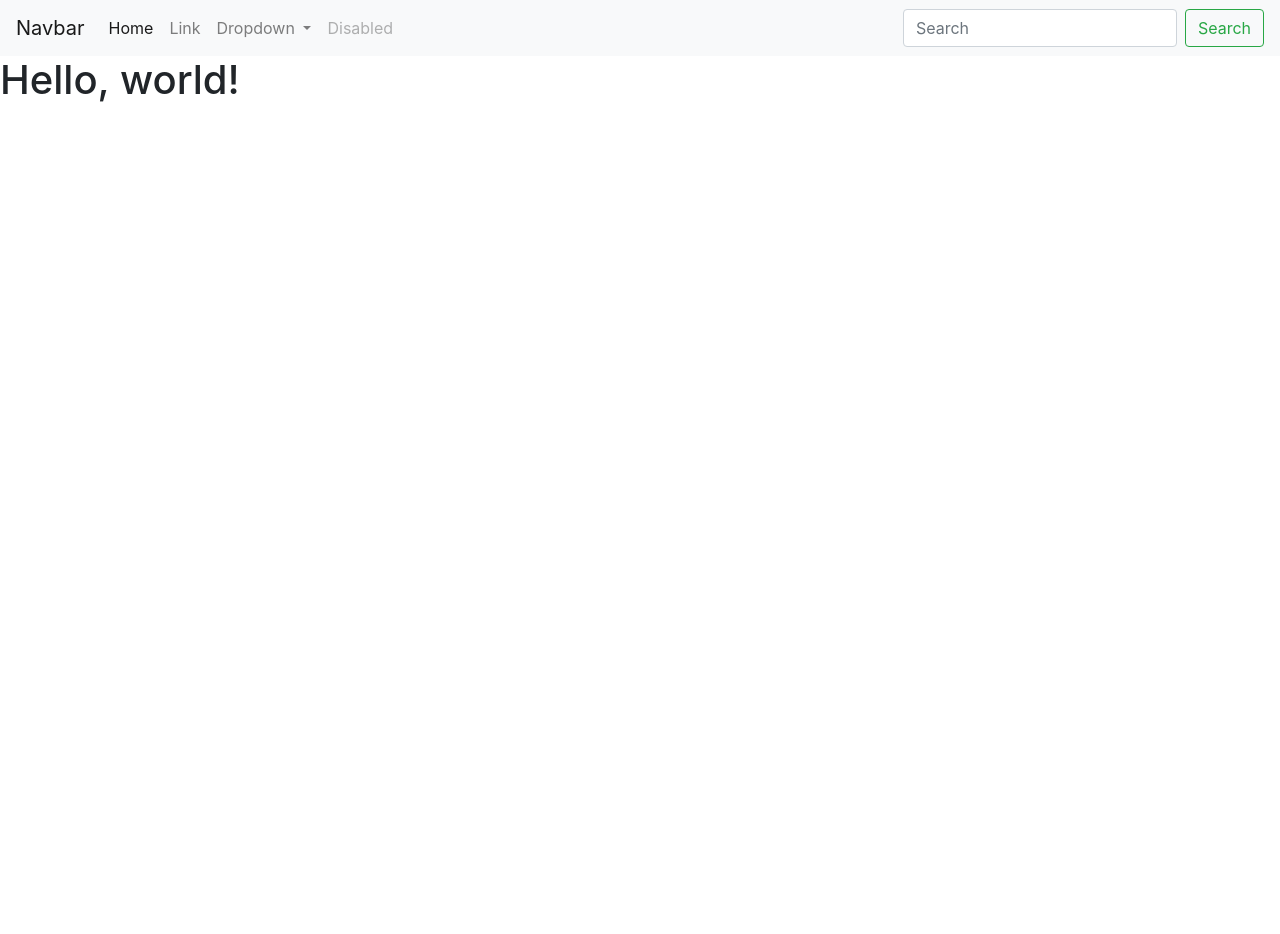
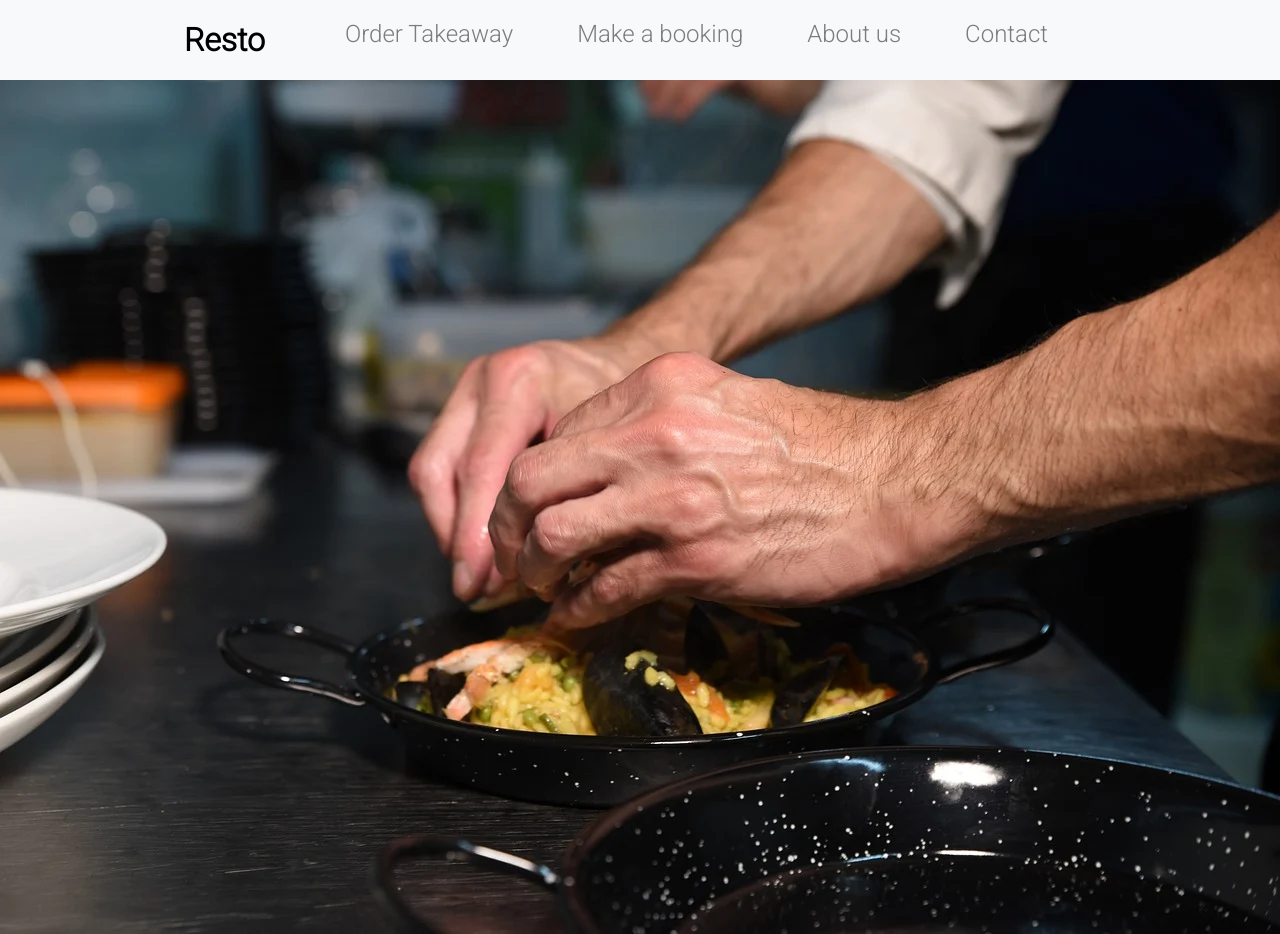
Before and after one commit to redista/Restaurant, a plain HTML site: page root/index.html in a window 1280 px wide. Before the commit the page ends 800 px from the top, so only its background shows below. Drawn offline with nearby package versions, Linux system fonts and the light colour scheme.

Commit message:
main stuff

```diff
--- /dev/null
+++ b/root/css/main.css
@@ -0,0 +1,29 @@
+body {
+    font-size: 100%;
+}
+#nav-name, .nav-link {
+    color: black;
+    font-family: "Roboto", sans-serif;
+}
+#nav-name {
+    font-size: 2em;
+    font-weight: bold;
+}
+.nav-link {
+    font-size: 1.5rem;
+    margin-right: 2em;
+}
+.navbar-nav {
+    float:none;
+    margin:0 auto;
+    display: block;
+    text-align: center;
+}
+
+.navbar-nav > li {
+    display: inline-block;
+    float:none;
+}
+#home-img {
+    width: 100%;
+}
--- a/root/index.html
+++ b/root/index.html
@@ -5,48 +5,46 @@
     <meta charset="utf-8">
     <meta name="viewport" content="width=device-width, initial-scale=1, shrink-to-fit=no">
 
-    <!-- Bootstrap CSS -->
+    <link rel="preconnect" href="https://fonts.gstatic.com">
+    <link href="https://fonts.googleapis.com/css2?family=Roboto:wght@300&display=swap" rel="stylesheet">
+    <link rel="stylesheet" href="./css/main.css">
     <link rel="stylesheet" href="https://cdn.jsdelivr.net/npm/bootstrap@4.5.3/dist/css/bootstrap.min.css" integrity="sha384-TX8t27EcRE3e/ihU7zmQxVncDAy5uIKz4rEkgIXeMed4M0jlfIDPvg6uqKI2xXr2" crossorigin="anonymous">
 
     <title>Little House</title>
   </head>
   <body>
-    <nav class="navbar navbar-expand-lg navbar-light bg-light">
-      <a class="navbar-brand" href="#">Navbar</a>
+    <nav class="navbar sticky-top navbar-expand-lg navbar-light bg-light">
       <button class="navbar-toggler" type="button" data-toggle="collapse" data-target="#navbarSupportedContent" aria-controls="navbarSupportedContent" aria-expanded="false" aria-label="Toggle navigation">
         <span class="navbar-toggler-icon"></span>
-      </button>
-
+			</button>
       <div class="collapse navbar-collapse" id="navbarSupportedContent">
         <ul class="navbar-nav mr-auto">
-          <li class="nav-item active">
-            <a class="nav-link" href="#">Home <span class="sr-only">(current)</span></a>
+						<li class="nav-item">
+							<a id="nav-name" class="nav-link" href="#">Resto</a>
+						</li>
+						<li class="nav-item">
+            <a class="nav-link" href="#">Order Takeaway</a>
           </li>
           <li class="nav-item">
-            <a class="nav-link" href="#">Link</a>
-          </li>
-          <li class="nav-item dropdown">
-            <a class="nav-link dropdown-toggle" href="#" id="navbarDropdown" role="button" data-toggle="dropdown" aria-haspopup="true" aria-expanded="false">
-              Dropdown
-            </a>
-            <div class="dropdown-menu" aria-labelledby="navbarDropdown">
-              <a class="dropdown-item" href="#">Action</a>
-              <a class="dropdown-item" href="#">Another action</a>
-              <div class="dropdown-divider"></div>
-              <a class="dropdown-item" href="#">Something else here</a>
-            </div>
+						<a class="nav-link" href="#">Make a booking</a>
           </li>
           <li class="nav-item">
-            <a class="nav-link disabled" href="#" tabindex="-1" aria-disabled="true">Disabled</a>
+            <a class="nav-link" href="#">About us</a>
+          </li>
+          <li class="nav-item">
+            <a class="nav-link" href="#">Contact</a>
           </li>
         </ul>
-        <form class="form-inline my-2 my-lg-0">
-          <input class="form-control mr-sm-2" type="search" placeholder="Search" aria-label="Search">
-          <button class="btn btn-outline-success my-2 my-sm-0" type="submit">Search</button>
-        </form>
-      </div>
-    </nav>
-    <h1>Hello, world!</h1>
+			</div>
+		</nav>
+
+		<main>
+			<div id="img-container">
+			<img id="home-img" src="./img/home-img.jpg" alt="Cook preparing food" />
+			</div>
+		</main>
+
+
     <script src="https://code.jquery.com/jquery-3.5.1.slim.min.js" integrity="sha384-DfXdz2htPH0lsSSs5nCTpuj/zy4C+OGpamoFVy38MVBnE+IbbVYUew+OrCXaRkfj" crossorigin="anonymous"></script>
     <script src="https://cdn.jsdelivr.net/npm/bootstrap@4.5.3/dist/js/bootstrap.bundle.min.js" integrity="sha384-ho+j7jyWK8fNQe+A12Hb8AhRq26LrZ/JpcUGGOn+Y7RsweNrtN/tE3MoK7ZeZDyx" crossorigin="anonymous"></script>
   </body>
```
Also changed, not shown: index.html (deleted, +0 -53 lines), root/img/home-img.jpg (added).
